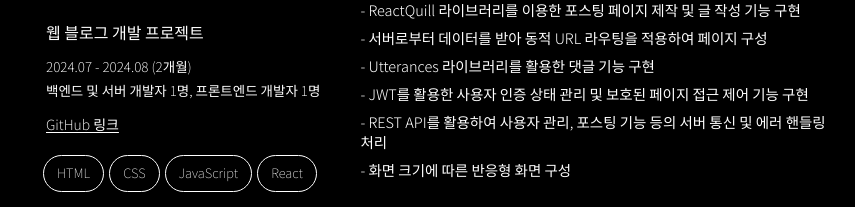
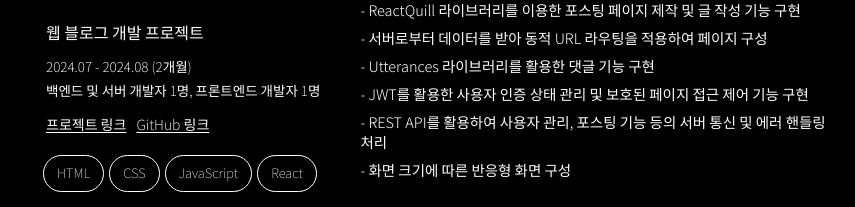
Before and after one commit to minijae011030/Portfolio, a React (Create React App) app: page / in a window 1280 px wide. Shown: the part 2629-2836 px from the top of the page, without its empty margins (214-1069 px from the left). Built offline with nearby package versions, Linux system fonts and the light colour scheme.

Commit message:
add project link

```diff
--- a/src/Home/section/profile/styles/profile.module.css
+++ b/src/Home/section/profile/styles/profile.module.css
@@ -4,7 +4,6 @@
   max-width: 800px;
   text-align: center;
   margin: 0 auto;
-  /* padding: 80px 0 70px 0; */
   height: 100vh;
 
   .title {
--- a/src/Home/section/projects/Projects.jsx
+++ b/src/Home/section/projects/Projects.jsx
@@ -1,3 +1,4 @@
+import { useEffect } from "react";
 import styles from "./styles/projects.module.css";
 
 import AOS from "aos";
@@ -5,7 +6,6 @@ import "aos/dist/aos.css";
 
 import data from "../../../utils/data/project.json";
 import ImageRender from "./component/ImageRender";
-import { useEffect } from "react";
 
 function Project({ project_index, SlidesToShow, isSmallScreen }) {
   const project = data[project_index];
@@ -38,9 +38,12 @@ function Project({ project_index, SlidesToShow, isSmallScreen }) {
           <p className={styles.project_composition}>
             {project.project_composition}
           </p>
-          <a href={project.github_url} className={styles.github_url}>
-            GitHub 링크
-          </a>
+          <div className={styles.project_url}>
+            {project.project_url && (
+              <a href={project.project_url}>프로젝트 링크</a>
+            )}
+            <a href={project.github_url}>GitHub 링크</a>
+          </div>
           <div className={styles.skills}>
             {project_skill.map((skill, index) => {
               return (
--- a/src/Home/section/projects/styles/projects.module.css
+++ b/src/Home/section/projects/styles/projects.module.css
@@ -4,7 +4,6 @@
   flex-direction: column;
   justify-content: center;
   text-align: center;
-  /* margin: 40px 0 0 0; */
 
   > .title {
     font-size: 30px;
@@ -71,12 +70,16 @@
     margin-bottom: 10px;
   }
 
-  .github_url {
-    color: white;
-    font-size: 14px;
-    margin-bottom: 14px;
-    font-weight: 200;
-    text-underline-position: under;
+  .project_url {
+    display: flex;
+    gap: 10px;
+    > a {
+      color: white;
+      font-size: 14px;
+      margin-bottom: 14px;
+      font-weight: 200;
+      text-underline-position: under;
+    }
   }
 
   .skills {
--- a/src/utils/data/project.json
+++ b/src/utils/data/project.json
@@ -4,7 +4,7 @@
     "project_description": "웹 블로그 개발 프로젝트",
     "project_duration": "2024.07 - 2024.08 (2개월)",
     "project_composition": "백엔드 및 서버 개발자 1명, 프론트엔드 개발자 1명",
-    "project_url": "https://blog-ian.com",
+    "project_url": "https://blog.minjae-dev.com",
     "github_url": "https://github.com/Dong-Ian/front",
     "skills": ["HTML", "CSS", "JavaScript", "React"],
     "main_tasks": [
```
